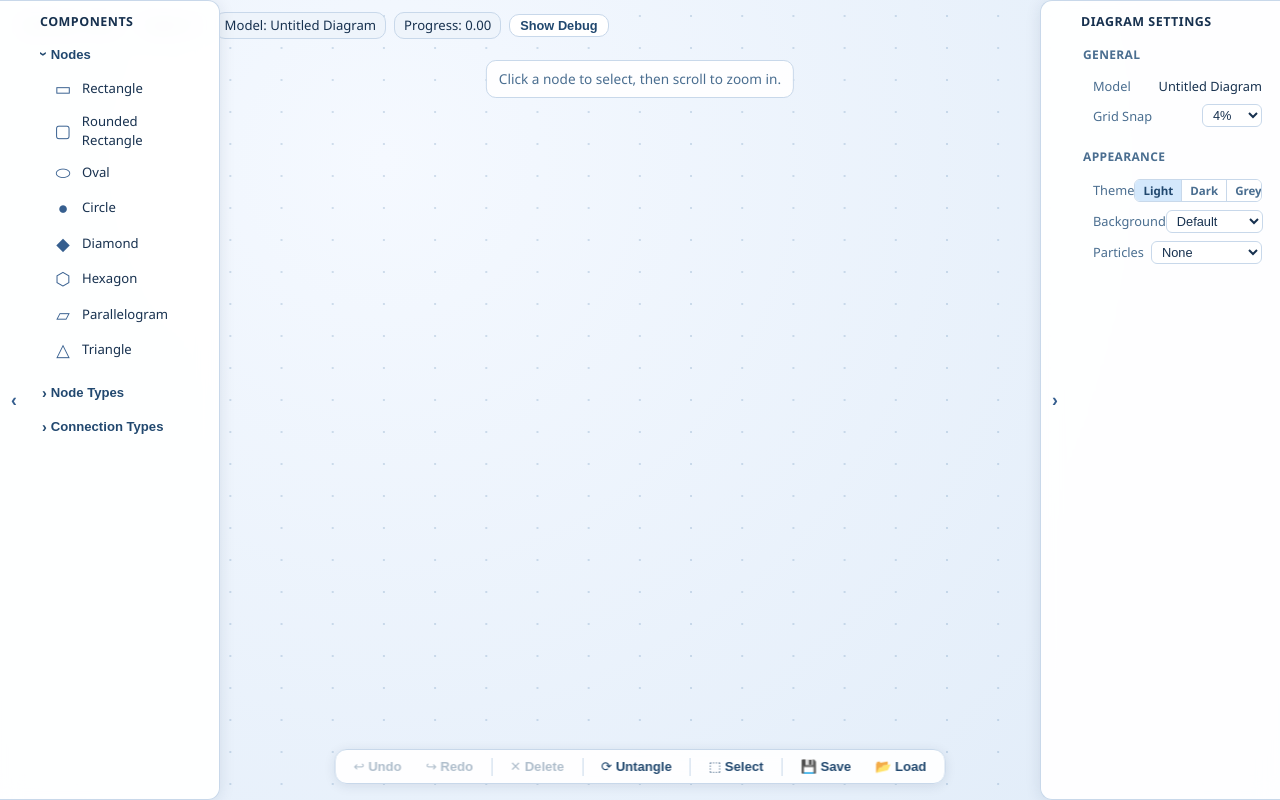
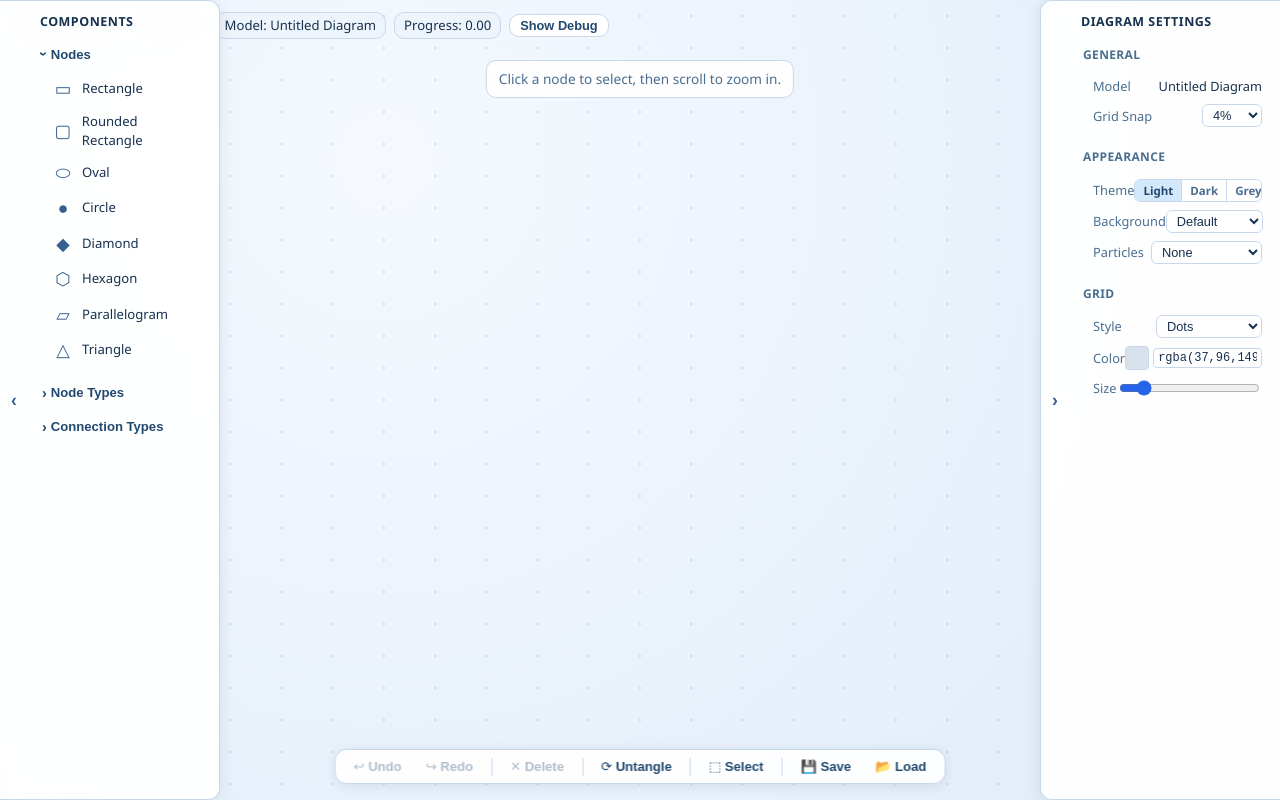
Before and after one commit to Meloweh/Unigram, a React (Vite) app: page / in a window 1280 px wide. Built offline with nearby package versions, Linux system fonts and the light colour scheme.

Commit message:
fix missing savings + more diagram settings + anti media dupe

```diff
--- a/src/prototype/PrototypeViewport.tsx
+++ b/src/prototype/PrototypeViewport.tsx
@@ -1,7 +1,7 @@
 import { useCallback, useEffect, useMemo, useRef, useState } from 'react'
 import { flushSync } from 'react-dom'
 import { CAMERA_SCALE_FINAL } from './hybridZoom'
-import { type Model, type ModelConnection, type ModelNode, type NodeShape, type MediaNodeType, type ConnectionType, type ConnectionArrowStyle, type ConnectionDashStyle } from './sampleModels'
+import { type Model, type ModelConnection, type ModelNode, type NodeShape, type MediaNodeType, type ConnectionType, type ConnectionArrowStyle, type ConnectionDashStyle, type GridConfig } from './sampleModels'
 import { UnzipPopup } from './UnzipPopup'
 import { DEFAULT_GRID_SNAP, snapToGrid, useHybridZoomStore, type UnzipPopupState } from './useHybridZoomStore'
 import { MpdDial } from './MpdDial'
@@ -12,6 +12,21 @@ import { loadModel, loadModelById, exportBundle, importBundle, registerModelUrl,
 import { applyThemeToDOM, resolvePalette } from './themes'
 import { resolveBackground } from './backgrounds'
 import { ParticleOverlay } from './ParticleOverlay'
+
+/** Build CSS background-image for the grid based on config */
+function gridBackgroundImage(cfg?: GridConfig): string {
+  const color = cfg?.color || 'var(--ug-grid-dot)'
+  const size = cfg?.size ?? 1
+  const style = cfg?.style ?? 'dots'
+  if (style === 'lines') {
+    return `linear-gradient(${color} ${size}px, transparent ${size}px), linear-gradient(90deg, ${color} ${size}px, transparent ${size}px)`
+  }
+  if (style === 'dotted-lines') {
+    return `repeating-linear-gradient(0deg, ${color} 0 ${size}px, transparent ${size}px ${size * 4}px), repeating-linear-gradient(90deg, ${color} 0 ${size}px, transparent ${size}px ${size * 4}px)`
+  }
+  // dots (default)
+  return `radial-gradient(circle, ${color} ${size}px, transparent ${size}px)`
+}
 
 /** Drives unzip open/close animation (0→1 open, 1→0 close) */
 function useUnzipAnim(popupKey: string | null) {
@@ -765,6 +780,8 @@ export function PrototypeViewport() {
     updateConnectionEvidence,
     appThemeMode,
     modelCosmetics,
+    setAppThemeMode,
+    setModelCosmetics,
   } = useHybridZoomStore()
 
   const frame = currentFrame()
@@ -786,6 +803,7 @@ export function PrototypeViewport() {
   const bgConfig = currentCosmetics?.background
   const bgStyle = bgConfig ? resolveBackground(bgConfig) : undefined
   const particlePresetId = currentCosmetics?.particleEffect ?? null
+  const gridConfig = currentCosmetics?.grid
 
 
 
@@ -2255,14 +2273,14 @@ export function PrototypeViewport() {
   const fileInputRef = useRef<HTMLInputElement>(null)
 
   const handleSave = useCallback(async () => {
-    const blob = await exportBundle(storeModels)
+    const blob = await exportBundle(storeModels, modelCosmetics, appThemeMode)
     const url = URL.createObjectURL(blob)
     const a = document.createElement('a')
     a.href = url
     a.download = 'unigram-project.unigram'
     a.click()
     URL.revokeObjectURL(url)
-  }, [storeModels])
+  }, [storeModels, modelCosmetics, appThemeMode])
 
   const handleLoad = useCallback((e: React.ChangeEvent<HTMLInputElement>) => {
     const file = e.target.files?.[0]
@@ -2270,7 +2288,14 @@ export function PrototypeViewport() {
 
     if (file.name.endsWith('.unigram') || file.name.endsWith('.zip')) {
       // Bundle format
-      importBundle(file, registerModel, resetToRoot).catch((err) => {
+      importBundle(file, registerModel, resetToRoot, (settings) => {
+        if (settings.appThemeMode) setAppThemeMode(settings.appThemeMode)
+        if (settings.modelCosmetics) {
+          for (const [modelId, cos] of Object.entries(settings.modelCosmetics)) {
+            setModelCosmetics(modelId, cos)
+          }
+        }
+      }).catch((err) => {
         console.error('Failed to load bundle:', err)
       })
     } else {
@@ -2828,14 +2853,14 @@ export function PrototypeViewport() {
             : {}),
         }}
       >
-        {/* Dynamic grid dots — auto-extends with node positions */}
+        {/* Dynamic grid — auto-extends with node positions */}
         <div style={{
           position: 'absolute',
           left: `${gridExtent.minX}%`,
           top: `${gridExtent.minY}%`,
           width: `${gridExtent.maxX - gridExtent.minX}%`,
           height: `${gridExtent.maxY - gridExtent.minY}%`,
-          backgroundImage: 'radial-gradient(circle, var(--ug-grid-dot) 1px, transparent 1px)',
+          backgroundImage: gridBackgroundImage(gridConfig),
           backgroundSize: `${gridPxW}px ${gridPxH}px`,
           pointerEvents: 'none',
         }} />
--- a/src/prototype/RightSidebar.tsx
+++ b/src/prototype/RightSidebar.tsx
@@ -1,5 +1,5 @@
 import { useState, useRef } from 'react'
-import type { Model, ModelNode, ModelConnection, NodeShape, MediaNodeType, ConnectionType, ConnectionArrowStyle, ConnectionDashStyle, FlowEffect, ThemeMode } from './sampleModels'
+import type { Model, ModelNode, ModelConnection, NodeShape, MediaNodeType, ConnectionType, ConnectionArrowStyle, ConnectionDashStyle, FlowEffect, ThemeMode, GridStyle } from './sampleModels'
 import { useHybridZoomStore } from './useHybridZoomStore'
 import { GRADIENT_PRESETS, PATTERN_PRESETS } from './backgrounds'
 import { PARTICLE_PRESETS } from './particles'
@@ -362,6 +362,49 @@ function DiagramSettings({ model, gridSnap, onSetGridSnap }: {
           )}
         </div>
       </div>
+
+      {/* Grid section */}
+      {model && (
+        <div className="sidebar-section">
+          <div className="sidebar-section-header static">Grid</div>
+          <div className="sidebar-section-body">
+            <div className="settings-row">
+              <label className="settings-label" htmlFor="grid-style">Style</label>
+              <select
+                id="grid-style"
+                className="settings-select"
+                value={modelCosmetics?.grid?.style ?? 'dots'}
+                onChange={(e) => setModelCosmetics(model.id, { grid: { ...modelCosmetics?.grid, style: e.target.value as GridStyle } })}
+              >
+                <option value="dots">Dots</option>
+                <option value="lines">Lines</option>
+                <option value="dotted-lines">Dotted Lines</option>
+              </select>
+            </div>
+            <div className="settings-row">
+              <label className="settings-label" htmlFor="grid-color">Color</label>
+              <ColorInput
+                id="grid-color"
+                value={modelCosmetics?.grid?.color || 'rgba(37,96,149,0.18)'}
+                onChange={(v) => setModelCosmetics(model.id, { grid: { ...modelCosmetics?.grid, color: v } })}
+              />
+            </div>
+            <div className="settings-row">
+              <label className="settings-label" htmlFor="grid-size">Size</label>
+              <input
+                id="grid-size"
+                type="range"
+                min={0.5}
+                max={4}
+                step={0.5}
+                className="settings-range"
+                value={modelCosmetics?.grid?.size ?? 1}
+                onChange={(e) => setModelCosmetics(model.id, { grid: { ...modelCosmetics?.grid, size: Number(e.target.value) } })}
+              />
+            </div>
+          </div>
+        </div>
+      )}
     </>
   )
 }
--- a/src/prototype/modelLoader.ts
+++ b/src/prototype/modelLoader.ts
@@ -1,4 +1,4 @@
-import type { Model, ModelNode, ModelConnection, StudyEvidence, NodeShape, MediaNodeType, ConnectionType, FlowEffect } from './sampleModels'
+import type { Model, ModelNode, ModelConnection, StudyEvidence, NodeShape, MediaNodeType, ConnectionType, FlowEffect, ConnectionDashStyle, ConnectionArrowStyle, ModelCosmetics, ThemeMode } from './sampleModels'
 import JSZip from 'jszip'
 
 // ---- JSON file schema (what's on disk) ----
@@ -24,6 +24,8 @@ interface ModelFileNode {
   playEnd?: number
   audioCoverFile?: string  // path to audio cover image inside the bundle
   flowEffects?: FlowEffect[]
+  hideDuringFlow?: boolean
+  cameraTracked?: boolean
 }
 
 interface ModelFileConnection {
@@ -31,6 +33,11 @@ interface ModelFileConnection {
   to: string
   evidence?: StudyEvidence[]
   type?: ConnectionType
+  hideDuringFlow?: boolean
+  strokeColor?: string
+  strokeWidth?: number
+  strokeDash?: ConnectionDashStyle
+  arrowStyle?: ConnectionArrowStyle
 }
 
 interface ModelFile {
@@ -170,7 +177,7 @@ export async function loadModelById(
  * Convert a runtime Model back to the JSON file format for saving.
  * mediaMap: if provided, media data URLs are extracted into it as { bundlePath → dataUrl }
  */
-export function modelToFile(model: Model, mediaMap?: Map<string, string>): ModelFile {
+export function modelToFile(model: Model, mediaMap?: Map<string, string>, mediaDedup?: Map<string, string>): ModelFile {
   return {
     id: model.id,
     label: model.label,
@@ -208,28 +215,47 @@ export function modelToFile(model: Model, mediaMap?: Map<string, string>): Model
       if (n.mediaFileName) fileNode.mediaFileName = n.mediaFileName
       if (n.playStart != null) fileNode.playStart = n.playStart
       if (n.playEnd != null) fileNode.playEnd = n.playEnd
-      // Extract media data URLs into the media map for the bundle
+      // Extract media data URLs into the media map for the bundle (deduplicated)
       if (n.mediaSrc && mediaMap) {
+        const existing = mediaDedup?.get(n.mediaSrc)
+        if (existing) {
+          fileNode.mediaFile = existing
+        } else {
           const ext = guessExtension(n.mediaSrc, n.mediaFileName)
           const path = `media/${n.id}${ext}`
           mediaMap.set(path, n.mediaSrc)
+          mediaDedup?.set(n.mediaSrc, path)
           fileNode.mediaFile = path
         }
+      }
       if (n.audioCoverSrc && mediaMap) {
+        const existing = mediaDedup?.get(n.audioCoverSrc)
+        if (existing) {
+          fileNode.audioCoverFile = existing
+        } else {
           const ext = guessExtension(n.audioCoverSrc, undefined)
           const path = `media/${n.id}-cover${ext}`
           mediaMap.set(path, n.audioCoverSrc)
+          mediaDedup?.set(n.audioCoverSrc, path)
           fileNode.audioCoverFile = path
         }
+      }
       if (n.flowEffects?.length) fileNode.flowEffects = n.flowEffects
+      if (n.hideDuringFlow) fileNode.hideDuringFlow = true
+      if (n.cameraTracked) fileNode.cameraTracked = true
       return fileNode
     }),
-    connections: model.connections.map((c) => ({
-      from: c.from,
-      to: c.to,
-      ...(c.evidence ? { evidence: c.evidence } : {}),
-      ...(c.type ? { type: c.type } : {}),
-    })),
+    connections: model.connections.map((c) => {
+      const fc: ModelFileConnection = { from: c.from, to: c.to }
+      if (c.evidence) fc.evidence = c.evidence
+      if (c.type) fc.type = c.type
+      if (c.hideDuringFlow) fc.hideDuringFlow = true
+      if (c.strokeColor) fc.strokeColor = c.strokeColor
+      if (c.strokeWidth != null) fc.strokeWidth = c.strokeWidth
+      if (c.strokeDash) fc.strokeDash = c.strokeDash
+      if (c.arrowStyle) fc.arrowStyle = c.arrowStyle
+      return fc
+    }),
   }
 }
 
@@ -329,19 +355,32 @@ function bytesToDataUrl(bytes: Uint8Array, path: string): string {
  * Export all models + media as a .unigram zip bundle.
  * Returns a Blob ready for download.
  */
-export async function exportBundle(models: Record<string, Model>): Promise<Blob> {
+export async function exportBundle(
+  models: Record<string, Model>,
+  cosmetics?: Record<string, ModelCosmetics>,
+  appThemeMode?: ThemeMode,
+): Promise<Blob> {
   const zip = new JSZip()
   const mediaMap = new Map<string, string>() // bundle path → data URL
+  const mediaDedup = new Map<string, string>() // data URL → bundle path (dedup)
 
   const projectData: Record<string, ModelFile> = {}
   for (const model of Object.values(models)) {
     const url = modelIdToUrl.get(model.id)
     const filename = url ? url.substring(url.lastIndexOf('/') + 1) : `${model.id}.json`
-    projectData[filename] = modelToFile(model, mediaMap)
+    projectData[filename] = modelToFile(model, mediaMap, mediaDedup)
   }
 
   // Add project JSON
   zip.file('project.json', JSON.stringify(projectData, null, 2))
+
+  // Add settings (cosmetics + app theme)
+  const settings: Record<string, unknown> = {}
+  if (appThemeMode) settings.appThemeMode = appThemeMode
+  if (cosmetics && Object.keys(cosmetics).length > 0) settings.modelCosmetics = cosmetics
+  if (Object.keys(settings).length > 0) {
+    zip.file('settings.json', JSON.stringify(settings, null, 2))
+  }
 
   // Add media files
   for (const [path, dataUrl] of mediaMap) {
@@ -358,6 +397,7 @@ export async function importBundle(
   blob: Blob,
   registerModel: (model: Model) => void,
   resetToRoot: () => void,
+  restoreSettings?: (settings: { appThemeMode?: ThemeMode; modelCosmetics?: Record<string, ModelCosmetics> }) => void,
 ): Promise<void> {
   const zip = await JSZip.loadAsync(blob)
 
@@ -381,6 +421,15 @@ export async function importBundle(
     )
   }
 
+  // Restore settings (cosmetics + app theme) if present
+  const settingsFile = zip.file('settings.json')
+  if (settingsFile && restoreSettings) {
+    try {
+      const settings = JSON.parse(await settingsFile.async('string'))
+      restoreSettings(settings)
+    } catch { /* ignore malformed settings */ }
+  }
+
   clearLoaderCache()
 
   // Build ID lookup from all model files
@@ -397,7 +446,7 @@ export async function importBundle(
     const mf = fileData as {
       id: string; label: string
       nodes: ModelFileNode[]
-      connections: { from: string; to: string; evidence?: StudyEvidence[]; type?: ConnectionType }[]
+      connections: ModelFileConnection[]
     }
 
     registerModel({
@@ -433,9 +482,21 @@ export async function importBundle(
         }
         // Flow effects
         if (n.flowEffects?.length) node.flowEffects = n.flowEffects
+        if (n.hideDuringFlow) node.hideDuringFlow = true
+        if (n.cameraTracked) node.cameraTracked = true
         return node
       }),
-      connections: mf.connections,
+      connections: mf.connections.map((c) => {
+        const conn: ModelConnection = { from: c.from, to: c.to }
+        if (c.evidence) conn.evidence = c.evidence
+        if (c.type) conn.type = c.type
+        if (c.hideDuringFlow) conn.hideDuringFlow = true
+        if (c.strokeColor) conn.strokeColor = c.strokeColor
+        if (c.strokeWidth != null) conn.strokeWidth = c.strokeWidth
+        if (c.strokeDash) conn.strokeDash = c.strokeDash
+        if (c.arrowStyle) conn.arrowStyle = c.arrowStyle
+        return conn
+      }),
     })
   }
 
```
Also changed, not shown: src/prototype/sampleModels.ts (+9 -0 lines). Lines whose indentation alone changed are shown as unchanged.
